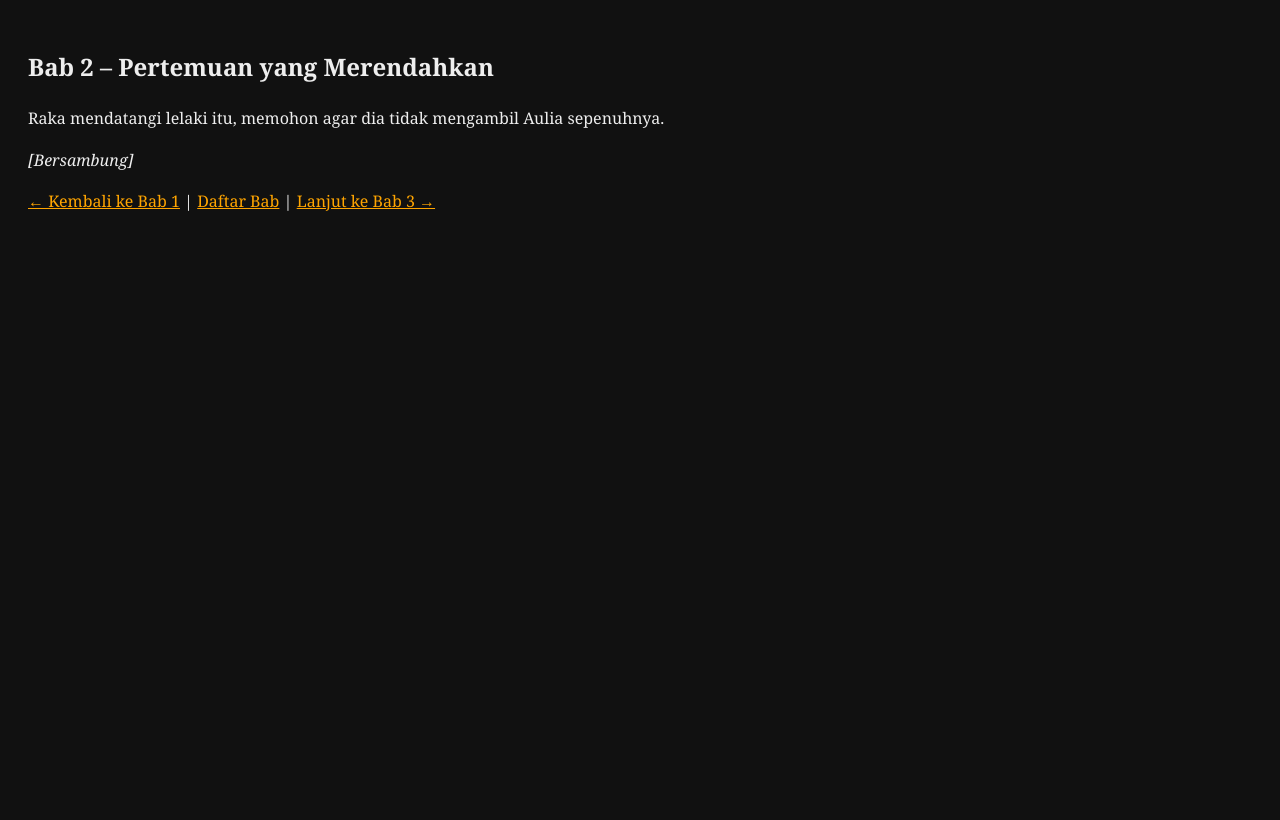
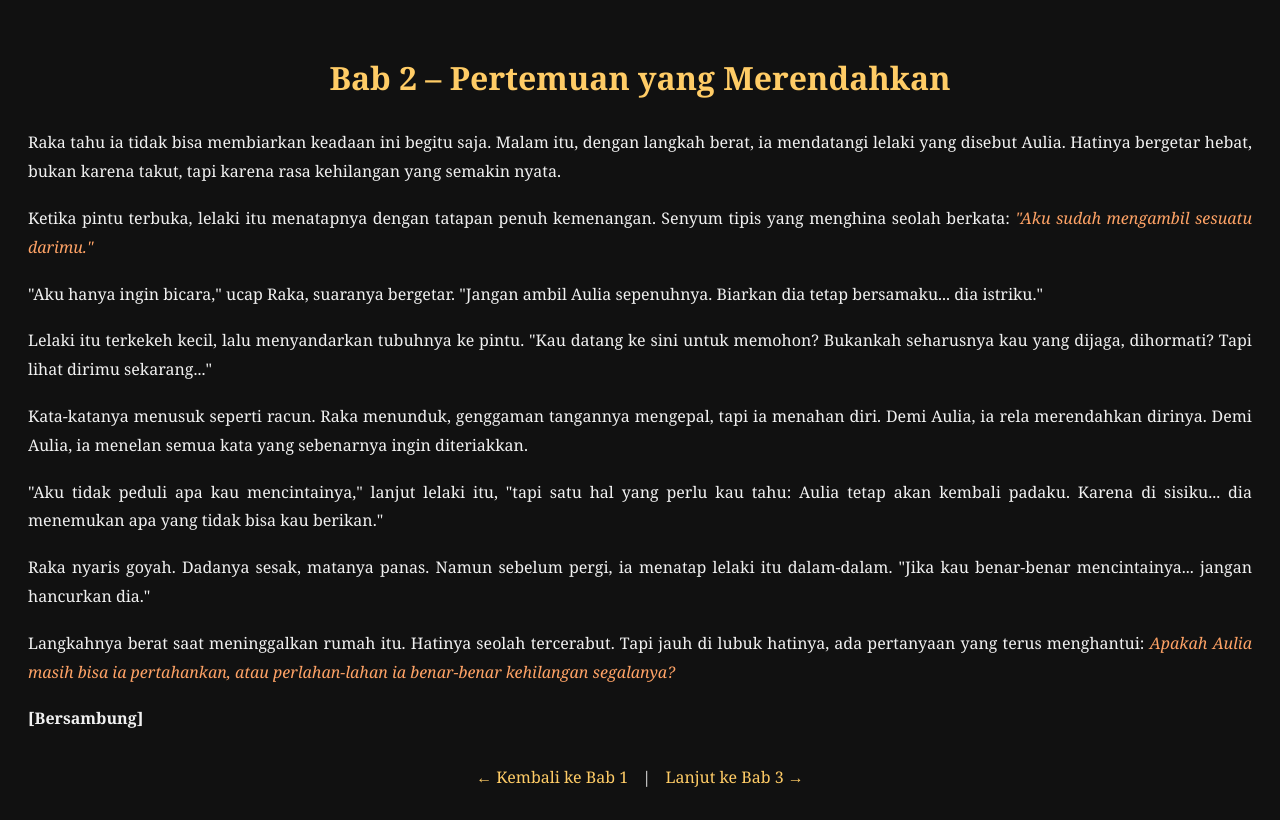
Before and after one commit to junggermanwarriors-spec/Cerita-raka-aulia, a plain HTML site: page Bab2.html in a window 1280 px wide. Drawn offline with Linux system fonts and the light colour scheme.

Commit message:
Update Bab2.html

```diff
--- a/Bab2.html
+++ b/Bab2.html
@@ -2,16 +2,65 @@
 <html lang="id">
 <head>
   <meta charset="UTF-8">
+  <meta name="viewport" content="width=device-width, initial-scale=1.0">
   <title>Bab 2 – Pertemuan yang Merendahkan</title>
   <style>
-    body { font-family: Georgia, serif; background:#111; color:#eee; padding:20px; line-height:1.6; }
-    a { color: orange; }
+    body {
+      font-family: "Georgia", serif;
+      background-color: #111;
+      color: #f1f1f1;
+      line-height: 1.8;
+      padding: 20px;
+    }
+    h1 {
+      color: #ffcc66;
+      text-align: center;
+    }
+    p {
+      margin-bottom: 18px;
+      text-align: justify;
+    }
+    em {
+      color: #ffa366;
+    }
+    .nav {
+      margin-top: 30px;
+      text-align: center;
+    }
+    .nav a {
+      color: #ffcc66;
+      text-decoration: none;
+      margin: 0 10px;
+    }
+    .nav a:hover {
+      text-decoration: underline;
+    }
   </style>
 </head>
 <body>
-  <h2>Bab 2 – Pertemuan yang Merendahkan</h2>
-  <p>Raka mendatangi lelaki itu, memohon agar dia tidak mengambil Aulia sepenuhnya.</p>
-  <p><em>[Bersambung]</em></p>
-  <p><a href="bab1.html">← Kembali ke Bab 1</a> | <a href="index.html">Daftar Bab</a> | <a href="bab3.html">Lanjut ke Bab 3 →</a></p>
+  <h1>Bab 2 – Pertemuan yang Merendahkan</h1>
+
+  <p>Raka tahu ia tidak bisa membiarkan keadaan ini begitu saja. Malam itu, dengan langkah berat, ia mendatangi lelaki yang disebut Aulia. Hatinya bergetar hebat, bukan karena takut, tapi karena rasa kehilangan yang semakin nyata.</p>
+
+  <p>Ketika pintu terbuka, lelaki itu menatapnya dengan tatapan penuh kemenangan. Senyum tipis yang menghina seolah berkata: <em>"Aku sudah mengambil sesuatu darimu."</em></p>
+
+  <p>"Aku hanya ingin bicara," ucap Raka, suaranya bergetar. "Jangan ambil Aulia sepenuhnya. Biarkan dia tetap bersamaku... dia istriku."</p>
+
+  <p>Lelaki itu terkekeh kecil, lalu menyandarkan tubuhnya ke pintu. "Kau datang ke sini untuk memohon? Bukankah seharusnya kau yang dijaga, dihormati? Tapi lihat dirimu sekarang..."</p>
+
+  <p>Kata-katanya menusuk seperti racun. Raka menunduk, genggaman tangannya mengepal, tapi ia menahan diri. Demi Aulia, ia rela merendahkan dirinya. Demi Aulia, ia menelan semua kata yang sebenarnya ingin diteriakkan.</p>
+
+  <p>"Aku tidak peduli apa kau mencintainya," lanjut lelaki itu, "tapi satu hal yang perlu kau tahu: Aulia tetap akan kembali padaku. Karena di sisiku... dia menemukan apa yang tidak bisa kau berikan."</p>
+
+  <p>Raka nyaris goyah. Dadanya sesak, matanya panas. Namun sebelum pergi, ia menatap lelaki itu dalam-dalam. "Jika kau benar-benar mencintainya... jangan hancurkan dia."</p>
+
+  <p>Langkahnya berat saat meninggalkan rumah itu. Hatinya seolah tercerabut. Tapi jauh di lubuk hatinya, ada pertanyaan yang terus menghantui: <em>Apakah Aulia masih bisa ia pertahankan, atau perlahan-lahan ia benar-benar kehilangan segalanya?</em></p>
+
+  <p><strong>[Bersambung]</strong></p>
+
+  <div class="nav">
+    <a href="Bab1.html">← Kembali ke Bab 1</a> |
+    <a href="Bab3.html">Lanjut ke Bab 3 →</a>
+  </div>
 </body>
 </html>
```
